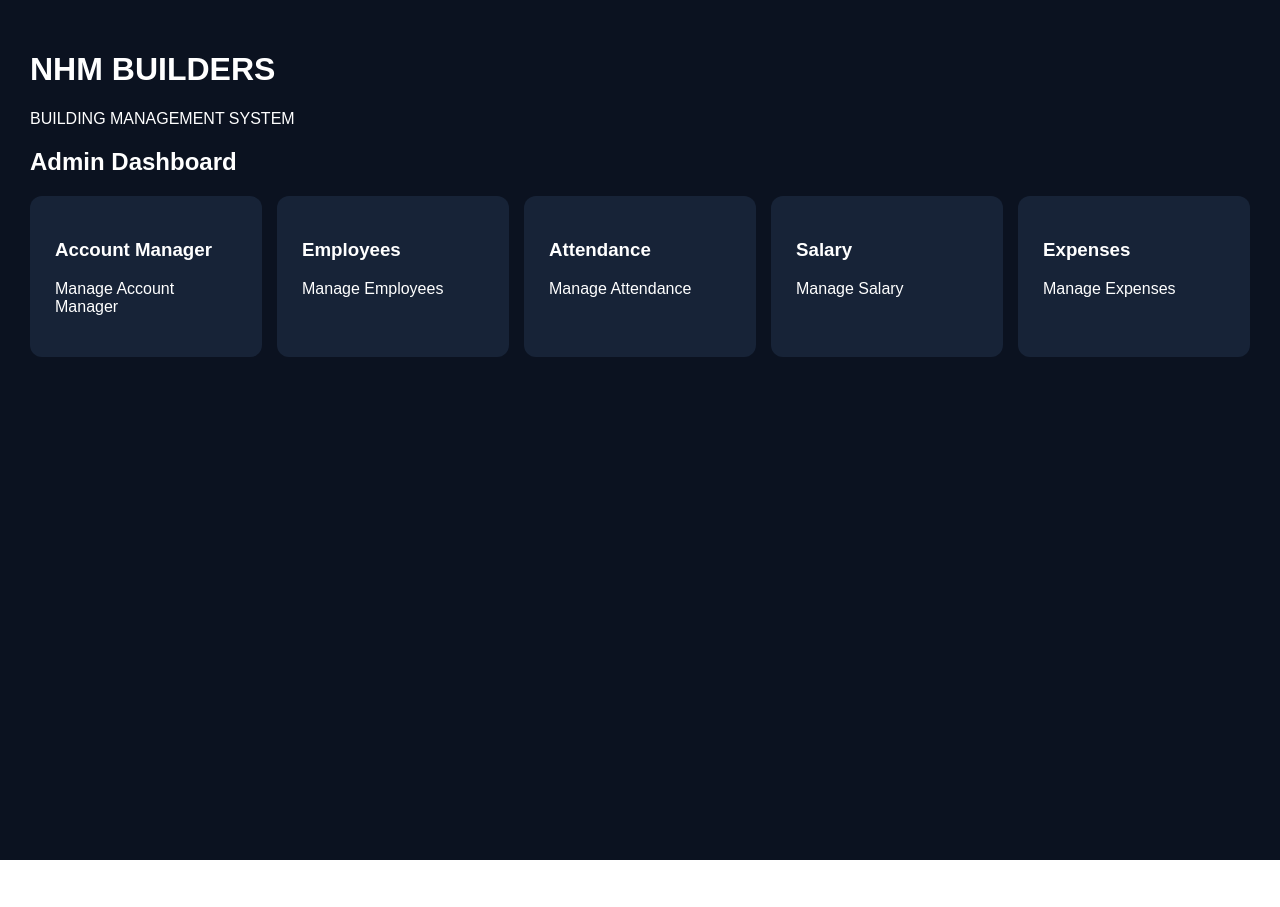
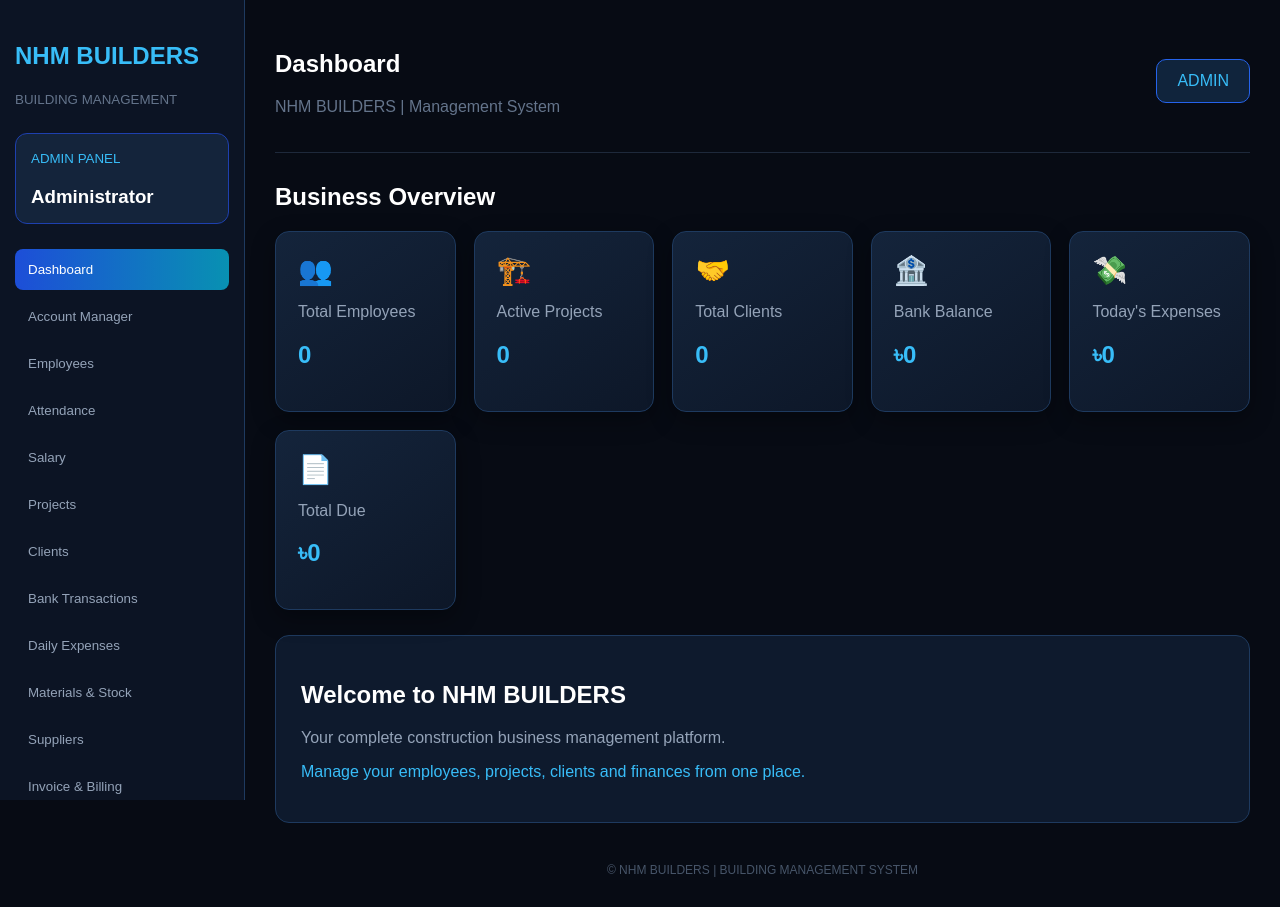
Before and after one commit to provatth-sudo/developer-company-app, a Next.js app: page /app in a window 1280 px wide. Before the commit the page ends 860 px from the top, so only its background shows below. Built offline with nearby package versions, Linux system fonts and the light colour scheme.

Commit message:
Update page.js

```diff
--- a/app/app/page.js
+++ b/app/app/page.js
@@ -1,33 +1,249 @@
+"use client";
+
+import { useState } from "react";
+
+const menu = [
+  "Dashboard",
+  "Account Manager",
+  "Employees",
+  "Attendance",
+  "Salary",
+  "Projects",
+  "Clients",
+  "Bank Transactions",
+  "Daily Expenses",
+  "Materials & Stock",
+  "Suppliers",
+  "Invoice & Billing",
+  "Due Collection",
+  "Contractor Management",
+  "Financial Reports",
+  "User & Role Management",
+];
+
+const stats = [
+  ["Total Employees", "0", "👥"],
+  ["Active Projects", "0", "🏗️"],
+  ["Total Clients", "0", "🤝"],
+  ["Bank Balance", "৳0", "🏦"],
+  ["Today's Expenses", "৳0", "💸"],
+  ["Total Due", "৳0", "📄"],
+];
+
 export default function Home() {
+  const [active, setActive] = useState("Dashboard");
+  const [open, setOpen] = useState(false);
+
   return (
     <main style={{
       minHeight: "100vh",
-      background: "#0b1220",
-      color: "white",
-      padding: "30px",
-      fontFamily: "Arial"
+      background: "#070b14",
+      color: "#fff",
+      fontFamily: "Arial",
     }}>
-      <h1>NHM BUILDERS</h1>
-      <p>BUILDING MANAGEMENT SYSTEM</p>
 
-      <h2>Admin Dashboard</h2>
+      <aside className={`sidebar ${open ? "show" : ""}`}>
+        <h2 style={{ color: "#38bdf8" }}>NHM BUILDERS</h2>
+        <small style={{ color: "#64748b" }}>
+          BUILDING MANAGEMENT
+        </small>
 
-      <div style={{
-        display: "grid",
-        gridTemplateColumns: "repeat(auto-fit,minmax(200px,1fr))",
-        gap: "15px"
-      }}>
-        {["Account Manager", "Employees", "Attendance", "Salary", "Expenses"].map(item => (
-          <div key={item} style={{
-            background: "#172337",
-            padding: "25px",
-            borderRadius: "12px"
+        <div style={{
+          padding: 15,
+          margin: "25px 0",
+          background: "#14243b",
+          borderRadius: 12,
+          border: "1px solid #1e40af",
+        }}>
+          <small style={{ color: "#38bdf8" }}>ADMIN PANEL</small>
+          <h3 style={{ marginBottom: 0 }}>Administrator</h3>
+        </div>
+
+        <div style={{
+          maxHeight: "70vh",
+          overflowY: "auto",
+        }}>
+          {menu.map(item => (
+            <button
+              key={item}
+              onClick={() => {
+                setActive(item);
+                setOpen(false);
+              }}
+              style={{
+                width: "100%",
+                padding: 13,
+                marginBottom: 6,
+                textAlign: "left",
+                border: "none",
+                borderRadius: 8,
+                background: active === item
+                  ? "linear-gradient(90deg,#1d4ed8,#0891b2)"
+                  : "transparent",
+                color: active === item ? "#fff" : "#94a3b8",
+                cursor: "pointer",
+              }}
+            >
+              {item}
+            </button>
+          ))}
+        </div>
+      </aside>
+
+      <section className="content">
+
+        <button
+          onClick={() => setOpen(!open)}
+          className="mobile-menu"
+        >
+          ☰ Menu
+        </button>
+
+        <header style={{
+          display: "flex",
+          justifyContent: "space-between",
+          alignItems: "center",
+          flexWrap: "wrap",
+          borderBottom: "1px solid #1e293b",
+          paddingBottom: 20,
+        }}>
+          <div>
+            <h1>{active}</h1>
+            <p style={{ color: "#64748b" }}>
+              NHM BUILDERS | Management System
+            </p>
+          </div>
+
+          <div style={{
+            padding: "12px 20px",
+            background: "#10243c",
+            color: "#38bdf8",
+            borderRadius: 10,
+            border: "1px solid #2563eb",
           }}>
-            <h3>{item}</h3>
-            <p>Manage {item}</p>
+            ADMIN
           </div>
-        ))}
-      </div>
+        </header>
+
+        {active === "Dashboard" ? (
+          <>
+            <h2 style={{ marginTop: 30 }}>Business Overview</h2>
+
+            <div className="stats">
+              {stats.map(item => (
+                <div className="stat-card" key={item[0]}>
+                  <div style={{ fontSize: 28 }}>{item[2]}</div>
+                  <p style={{ color: "#94a3b8" }}>{item[0]}</p>
+                  <h2 style={{ color: "#38bdf8" }}>{item[1]}</h2>
+                </div>
+              ))}
+            </div>
+
+            <div className="welcome">
+              <h2>Welcome to NHM BUILDERS</h2>
+              <p style={{ color: "#94a3b8" }}>
+                Your complete construction business management platform.
+              </p>
+              <p style={{ color: "#38bdf8" }}>
+                Manage your employees, projects, clients and finances
+                from one place.
+              </p>
+            </div>
+          </>
+        ) : (
+          <div className="welcome">
+            <h2>{active}</h2>
+            <p style={{ color: "#94a3b8" }}>
+              {active} Management Module
+            </p>
+            <p style={{ color: "#38bdf8" }}>
+              Module interface created.
+              Database and working features will be added next.
+            </p>
+          </div>
+        )}
+
+        <footer style={{
+          marginTop: 40,
+          color: "#475569",
+          textAlign: "center",
+          fontSize: 12,
+        }}>
+          © NHM BUILDERS | BUILDING MANAGEMENT SYSTEM
+        </footer>
+      </section>
+
+      <style jsx>{`
+        .sidebar {
+          position: fixed;
+          top: 0;
+          left: 0;
+          bottom: 0;
+          width: 245px;
+          padding: 22px 15px;
+          box-sizing: border-box;
+          background: #0c1424;
+          border-right: 1px solid #1e3a5f;
+          z-index: 10;
+        }
+
+        .content {
+          margin-left: 245px;
+          padding: 30px;
+        }
+
+        .stats {
+          display: grid;
+          grid-template-columns: repeat(auto-fit,minmax(180px,1fr));
+          gap: 18px;
+        }
+
+        .stat-card {
+          background: linear-gradient(145deg,#14243b,#0d1728);
+          border: 1px solid #1e3a5f;
+          border-radius: 14px;
+          padding: 22px;
+          box-shadow: 0 8px 25px #0005;
+        }
+
+        .welcome {
+          margin-top: 25px;
+          padding: 25px;
+          background: #0e1a2d;
+          border: 1px solid #1e3a5f;
+          border-radius: 14px;
+        }
+
+        .mobile-menu {
+          display: none;
+          background: #1d4ed8;
+          color: white;
+          border: none;
+          padding: 12px 18px;
+          border-radius: 8px;
+          margin-bottom: 20px;
+        }
+
+        @media(max-width:700px) {
+          .sidebar {
+            transform: translateX(-100%);
+            transition: transform .25s;
+          }
+
+          .sidebar.show {
+            transform: translateX(0);
+          }
+
+          .content {
+            margin-left: 0;
+            padding: 18px;
+          }
+
+          .mobile-menu {
+            display: block;
+          }
+        }
+      `}</style>
     </main>
   );
-  }
+}
```
